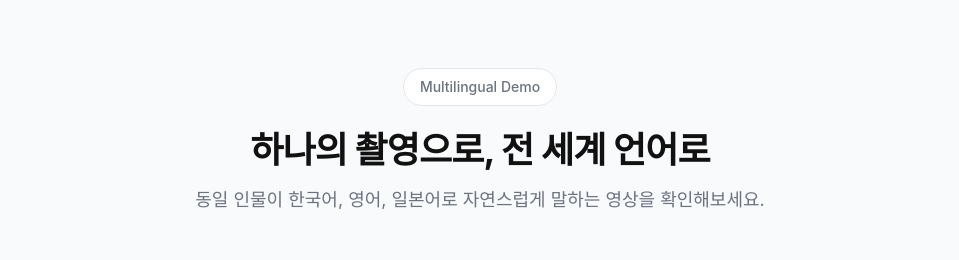
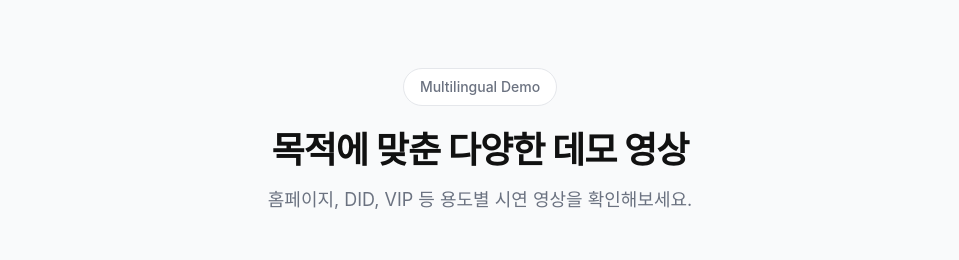
Before and after one commit to hi-suhyun/onyx, a Next.js app: page / in a window 1280 px wide. Shown: the part 860-1120 px from the top of the page, without its empty margins (160-1119 px from the left). Built offline with nearby package versions, Linux system fonts and the light colour scheme; a web font is replaced by a local one.

Commit message:
Revise demo section heading and labels.
Remove emojis and update copy for new video categories.

```diff
--- a/components/sections/demo-slide-section.tsx
+++ b/components/sections/demo-slide-section.tsx
@@ -7,7 +7,7 @@ const languages = [
   {
     id: "ko",
     name: "홈페이지 영상",
-    flag: "🏠",
+    flag: "",
     title: "메인 홈페이지 소개 영상",
     description: "브랜드 핵심 메시지를 담은 메인 페이지용 데모 영상입니다.",
     videoSrc: "/videos/main_homepage.mp4",
@@ -16,7 +16,7 @@ const languages = [
   {
     id: "en",
     name: "DID영상",
-    flag: "🪪",
+    flag: "",
     title: "DID 디스플레이 목업 영상",
     description: "현장 사이니지에 최적화된 DID용 시연 영상을 보여줍니다.",
     videoSrc: "/videos/did_mockup.mp4",
@@ -25,7 +25,7 @@ const languages = [
   {
     id: "jp",
     name: "VIP영상",
-    flag: "👑",
+    flag: "",
     title: "VIP 전용 맞춤 메시지",
     description: "프리미엄 고객을 위한 전용 안내 및 환영 영상을 제공합니다.",
     videoSrc: "/videos/vip.mp4",
@@ -51,15 +51,15 @@ export function DemoSlideSection() {
             Multilingual Demo
           </span>
           <h2 className="text-3xl md:text-4xl font-bold text-[#111111] tracking-tight text-balance">
-            하나의 촬영으로, 전 세계 언어로
+            목적에 맞춘 다양한 데모 영상
           </h2>
           <p className="mt-4 text-lg text-[#6B7280] max-w-2xl mx-auto">
             <span className="sm:hidden">
-              <span className="block">동일 인물이 한국어, 영어, 일본어로</span>
-              <span className="block">자연스럽게 말하는 영상을 확인해보세요.</span>
+              <span className="block">홈페이지, DID, VIP 등</span>
+              <span className="block">용도별 시연 영상을 확인해보세요.</span>
             </span>
             <span className="hidden sm:inline">
-              동일 인물이 한국어, 영어, 일본어로 자연스럽게 말하는 영상을 확인해보세요.
+              홈페이지, DID, VIP 등 용도별 시연 영상을 확인해보세요.
             </span>
           </p>
         </motion.div>
```
